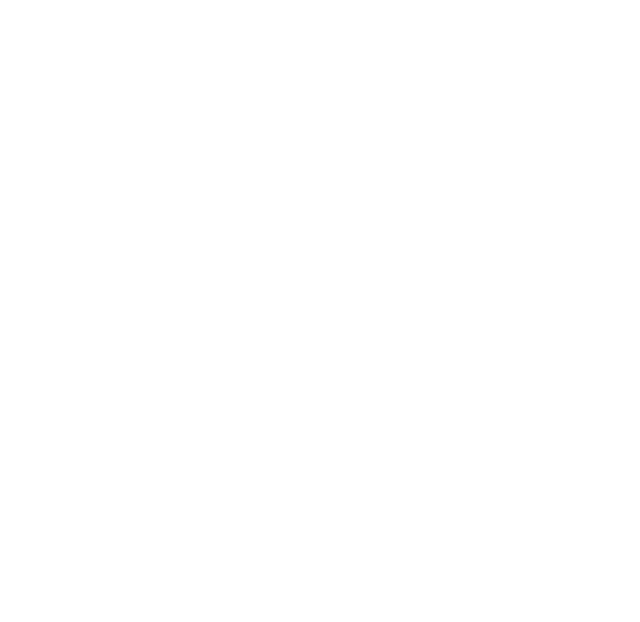
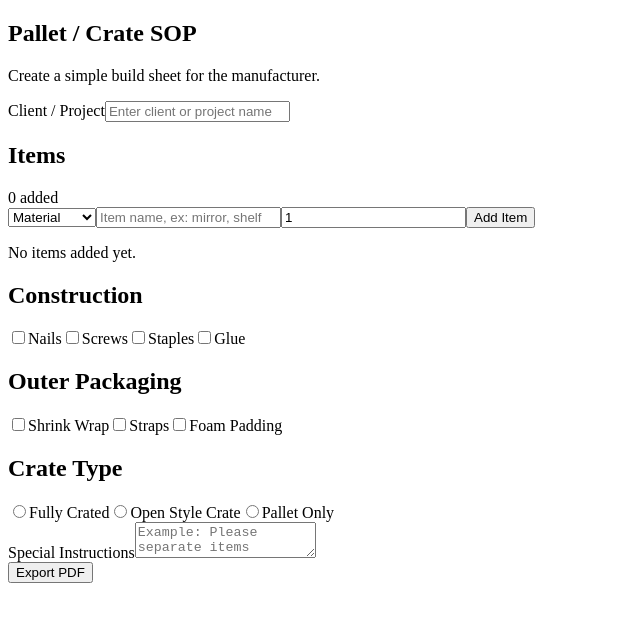
Before and after one commit to eperez-bg/pallet-sop, a React (Vite) app in the folder pallet-sop/: page / in a window 1280 px wide. Shown: the top 622 px of the page, without its empty margins (0-640 px from the left). Built offline with nearby package versions, Linux system fonts and the light colour scheme.

Commit message:
Simple form done

```diff
--- a/pallet-sop/src/App.jsx
+++ b/pallet-sop/src/App.jsx
@@ -1,15 +1,239 @@
-// import { useState } from 'react'
-
-import './App.css'
+import { useState } from "react";
+import { createEmptyPalletSpec, createItem } from "./models/palletSpec";
+import { materialOptions } from "./data/materialOptions";
+import {
+  constructionOptions,
+  packagingOptions,
+  crateTypeOptions,
+} from "./data/buildOptions";
+import "./App.css";
 
 function App() {
-  // const [count, setCount] = useState(0)
+  // State used to store specs of pallet
+  const [spec, setSpec] = useState(createEmptyPalletSpec());
 
+  // States used to store item item specs
+  const [itemMaterial, setItemMaterial] = useState("");
+  const [itemName, setItemName] = useState("");
+  const [itemQuantity, setItemQuantity] = useState(1);
+
+
+  // Updates pallet spec with updated value depending on field
+  function updateField(field, value) {
+    setSpec((currentSpec) => ({
+      ...currentSpec,
+      [field]: value,
+    }));
+  }
+
+
+  // Toggles option of field inside of a field (e.g., currentSpec[section = construction][key = nails] = !false )
+  function toggleNestedOption(section, key) {
+    setSpec((currentSpec) => ({
+      ...currentSpec,
+      [section]: {
+        ...currentSpec[section],
+        [key]: !currentSpec[section][key],
+      },
+    }));
+  }
+
+
+  // Handler function that creates item using item spec state fields and adds it to current list
+  function handleAddItem(event) {
+    event.preventDefault();
+
+    // If no item material is given, no name is given, or quantity is less than 1, just return
+    if (!itemMaterial || !itemName.trim() || itemQuantity < 1) {
+      return;
+    }
+
+    // Create a new item using item spec state fields
+    const newItem = createItem({
+      material: itemMaterial,
+      name: itemName.trim(),
+      quantity: itemQuantity,
+    });
+
+    // Use setSpec to update pallet specs so that newly created item gets added to its list
+    setSpec((currentSpec) => ({
+      ...currentSpec,
+      items: [...currentSpec.items, newItem],
+    }));
+
+    // Set item spec state fields back to empty
+    setItemMaterial("");
+    setItemName("");
+    setItemQuantity(1);
+  }
+
+
+  // Function to remove item from item list by using setSpec to update pallet specs
+  function removeItem(itemId) {
+    setSpec((currentSpec) => ({
+      ...currentSpec,
+      items: currentSpec.items.filter((item) => item.id !== itemId),
+    }));
+  }
+
+
+  // Handler function to export pallet specs to pdf handler
+  function handleExport() {
+    console.log("Exporting spec:", spec);
+    // Later: call generatePdf(spec)
+  }
+
+  // Component builder
   return (
-    <>
+    <main className="app-shell">
+      <section className="form-card">
+        <header className="page-header">
+          <h1>Pallet / Crate SOP</h1>
+          <p>Create a simple build sheet for the manufacturer.</p>
+        </header>
 
-    </>
-  )
+        <section className="form-section">
+          <label htmlFor="clientName">Client / Project</label>
+          <input
+            id="clientName"
+            value={spec.clientName}
+            onChange={(event) => updateField("clientName", event.target.value)}
+            placeholder="Enter client or project name"
+          />
+        </section>
+
+        <section className="form-section">
+          <div className="section-header">
+            <h2>Items</h2>
+            <span>{spec.items.length} added</span>
+          </div>
+
+          <form className="item-entry-row" onSubmit={handleAddItem}>
+            <select
+              value={itemMaterial}
+              onChange={(event) => setItemMaterial(event.target.value)}
+            >
+              <option value="">Material</option>
+              {materialOptions.map((material) => (
+                <option key={material} value={material}>
+                  {material}
+                </option>
+              ))}
+            </select>
+
+            <input
+              value={itemName}
+              onChange={(event) => setItemName(event.target.value)}
+              placeholder="Item name, ex: mirror, shelf"
+            />
+
+            <input
+              type="number"
+              min="1"
+              value={itemQuantity}
+              onChange={(event) => setItemQuantity(event.target.value)}
+            />
+
+            <button type="submit">Add Item</button>
+          </form>
+
+          <div className="item-list">
+            {spec.items.length === 0 ? (
+              <p className="empty-message">No items added yet.</p>
+            ) : (
+              spec.items.map((item) => (
+                <div className="item-row" key={item.id}>
+                  <span>
+                    <strong>{item.quantity}x</strong> {item.material}{" "}
+                    {item.name}
+                  </span>
+
+                  <button type="button" onClick={() => removeItem(item.id)}>
+                    Remove
+                  </button>
+                </div>
+              ))
+            )}
+          </div>
+        </section>
+
+        <section className="form-section">
+          <h2>Construction</h2>
+
+          <div className="option-grid">
+            {constructionOptions.map((option) => (
+              <label className="check-option" key={option.key}>
+                <input
+                  type="checkbox"
+                  checked={spec.construction[option.key]}
+                  onChange={() =>
+                    toggleNestedOption("construction", option.key)
+                  }
+                />
+                {option.label}
+              </label>
+            ))}
+          </div>
+        </section>
+
+        <section className="form-section">
+          <h2>Outer Packaging</h2>
+
+          <div className="option-grid">
+            {packagingOptions.map((option) => (
+              <label className="check-option" key={option.key}>
+                <input
+                  type="checkbox"
+                  checked={spec.outerPackaging[option.key]}
+                  onChange={() =>
+                    toggleNestedOption("outerPackaging", option.key)
+                  }
+                />
+                {option.label}
+              </label>
+            ))}
+          </div>
+        </section>
+
+        <section className="form-section">
+          <h2>Crate Type</h2>
+
+          <div className="radio-stack">
+            {crateTypeOptions.map((crateType) => (
+              <label key={crateType}>
+                <input
+                  type="radio"
+                  name="crateType"
+                  value={crateType}
+                  checked={spec.crateType === crateType}
+                  onChange={(event) =>
+                    updateField("crateType", event.target.value)
+                  }
+                />
+                {crateType}
+              </label>
+            ))}
+          </div>
+        </section>
+
+        <section className="form-section">
+          <label htmlFor="specialInstructions">Special Instructions</label>
+          <textarea
+            id="specialInstructions"
+            value={spec.specialInstructions}
+            onChange={(event) =>
+              updateField("specialInstructions", event.target.value)
+            }
+            placeholder="Example: Please separate items individually."
+          />
+        </section>
+
+        <button className="export-button" type="button" onClick={handleExport}>
+          Export PDF
+        </button>
+      </section>
+    </main>
+  );
 }
 
-export default App
+export default App;
--- /dev/null
+++ b/pallet-sop/src/data/buildOptions.js
@@ -0,0 +1,23 @@
+/// Constant options of different ways pallet could be constructed out of
+export const constructionOptions = [
+    { key: 'nails' , label: 'Nails'},
+    { key: 'screws' , label: 'Screws'},
+    { key: 'staples' , label: 'Staples'},
+    { key: 'glue' , label: 'Glue'},
+];
+
+
+/// Constant options of ways that pallet can be packaged from the outside
+export const packagingOptions = [
+    { key: 'shrinkWrap' , label: 'Shrink Wrap'},
+    { key: 'straps' , label: 'Straps'},
+    { key: 'foamPadding' , label: 'Foam Padding'},
+]
+
+
+/// Constant options of styles crate can be built to
+export const crateTypeOptions = [
+    'Fully Crated',
+    'Open Style Crate',
+    'Pallet Only',
+];
--- /dev/null
+++ b/pallet-sop/src/data/materialOptions.js
@@ -0,0 +1,11 @@
+/// Constant list of possible materials that an item can be that is stored in the pallet
+export const materialOptions = [
+    "Glass",
+    "Acrylic",
+    "Wood",
+    "Metal",
+    "Plastic",
+    "Electronics",
+    "Fabric",
+    "Other",
+];
--- /dev/null
+++ b/pallet-sop/src/models/palletSpec.js
@@ -0,0 +1,33 @@
+/// Creates and returns object with specs of a pallet being empty
+export function createEmptyPalletSpec() {
+    return {
+        clientName: "",
+
+        items: [],
+
+        construction: {
+            nails: false,
+            screws: false,
+            staples: false,
+            glue: false,
+        },
+
+        outerPackaging: {
+            shrinkWrap: false,
+            straps: false,
+            foamPadding: false,
+        },
+
+        crateType: "",
+    };
+}
+
+/// Creates and returns an object that represents an item being stored inside of the pallet
+export function createItem({ material, name, qty }) {
+    return {
+        id: crypto.randomUUID(),
+        material,
+        name,
+        quantity: Number(qty),
+    };
+}
```
